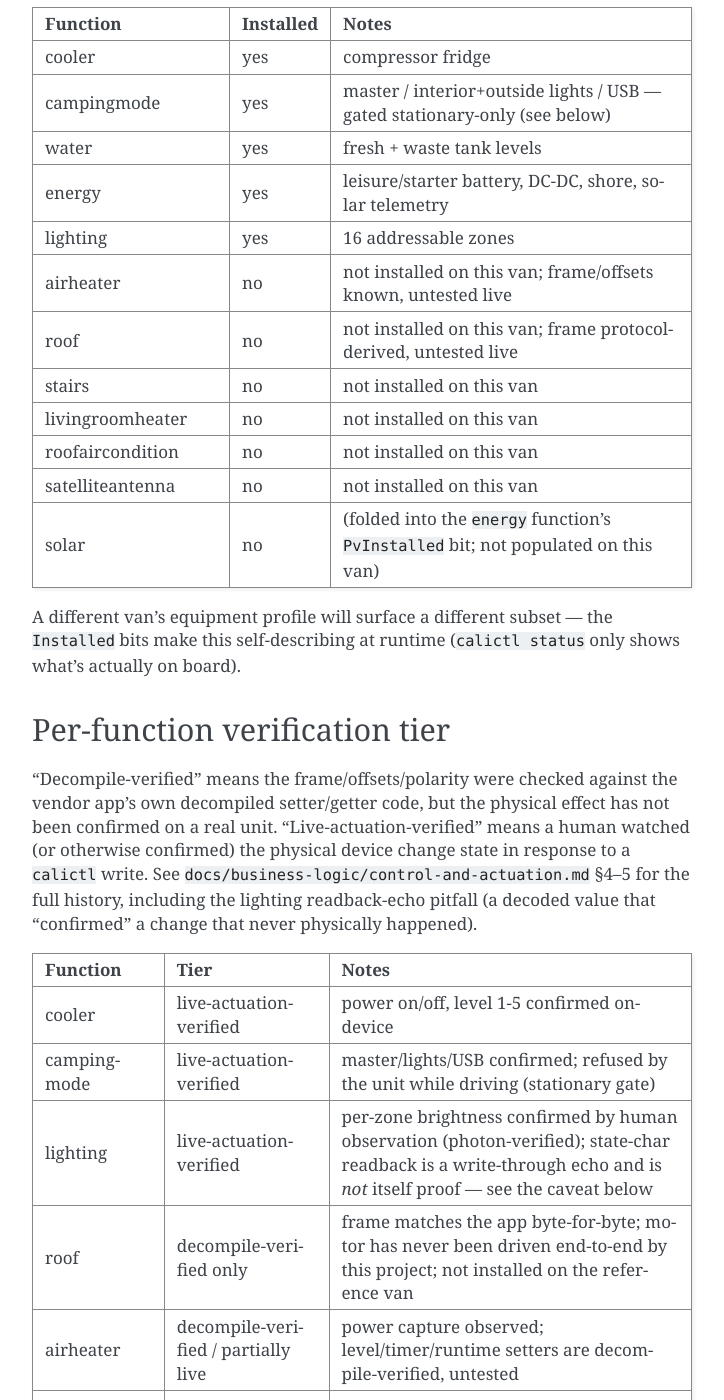
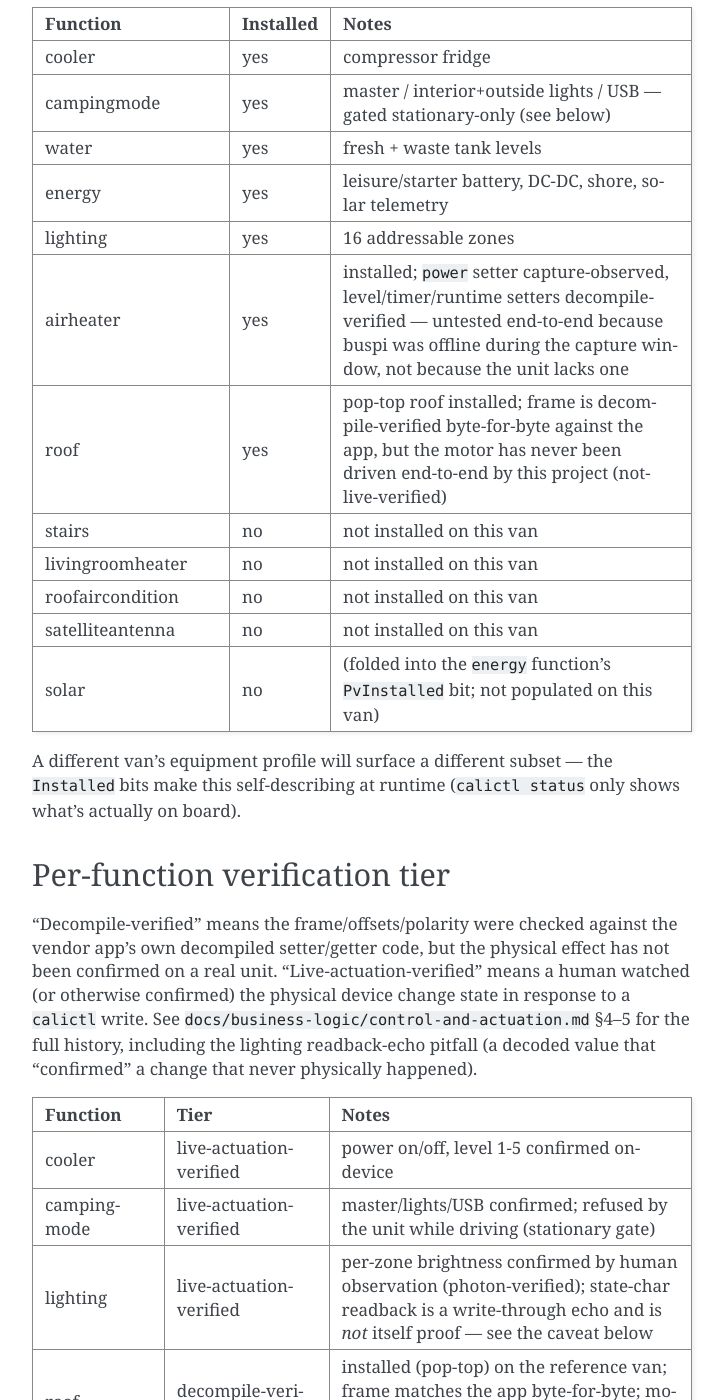
Before and after one commit to ckeller42/open-california, a Sphinx documentation site: the page built from docs/sphinx/hardware.rst, in a window 1280 px wide and 1400 px high, scrolled down 2172 px. Shown: the whole window, without its empty margins (388-1112 px from the left). Built offline with Sphinx 7.4.7, drawn with Linux system fonts in a browser that asks for light colours; some of the changed text lies outside the part shown.

Commit message:
docs(hardware): correct airheater installed-status (installed, untested — buspi offline)

```diff
--- a/docs/sphinx/hardware.rst
+++ b/docs/sphinx/hardware.rst
@@ -145,11 +145,14 @@ tested against:
      - yes
      - 16 addressable zones
    * - airheater
-     - no
-     - not installed on this van; frame/offsets known, untested live
+     - yes
+     - installed; ``power`` setter capture-observed, level/timer/runtime setters
+       decompile-verified — untested end-to-end because buspi was offline during the capture
+       window, not because the unit lacks one
    * - roof
-     - no
-     - not installed on this van; frame protocol-derived, untested live
+     - yes
+     - pop-top roof installed; frame is decompile-verified byte-for-byte against the app, but
+       the motor has never been driven end-to-end by this project (not-live-verified)
    * - stairs
      - no
      - not installed on this van
@@ -199,11 +202,13 @@ physically happened).
        readback is a write-through echo and is *not* itself proof — see the caveat below
    * - roof
      - decompile-verified only
-     - frame matches the app byte-for-byte; motor has never been driven end-to-end by this
-       project; not installed on the reference van
+     - installed (pop-top) on the reference van; frame matches the app byte-for-byte; motor
+       has never been driven end-to-end by this project
    * - airheater
      - decompile-verified / partially live
-     - power capture observed; level/timer/runtime setters are decompile-verified, untested
+     - installed on the reference van; power capture observed; level/timer/runtime setters
+       are decompile-verified but untested end-to-end — buspi was offline during the capture
+       window, not an equipment gap
    * - energy
      - decompile-verified only
      - mode setter (normal/max-charge/eco) matches the app; not live-actuated
```
Also changed, not shown: README.md (+6 -5 lines).
